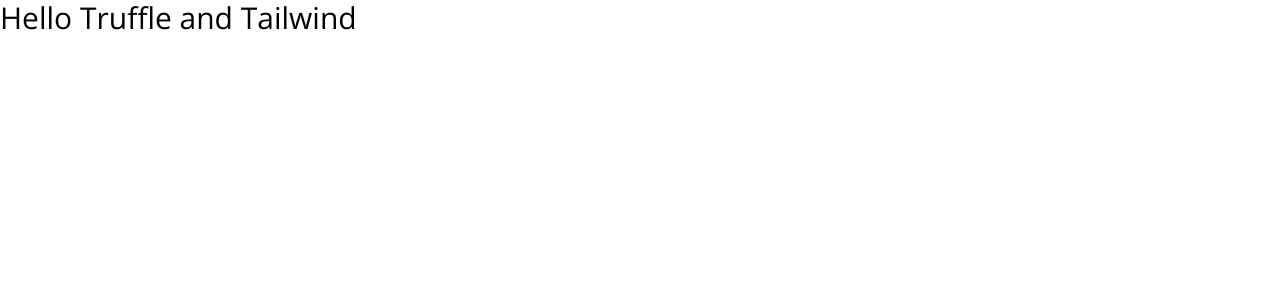
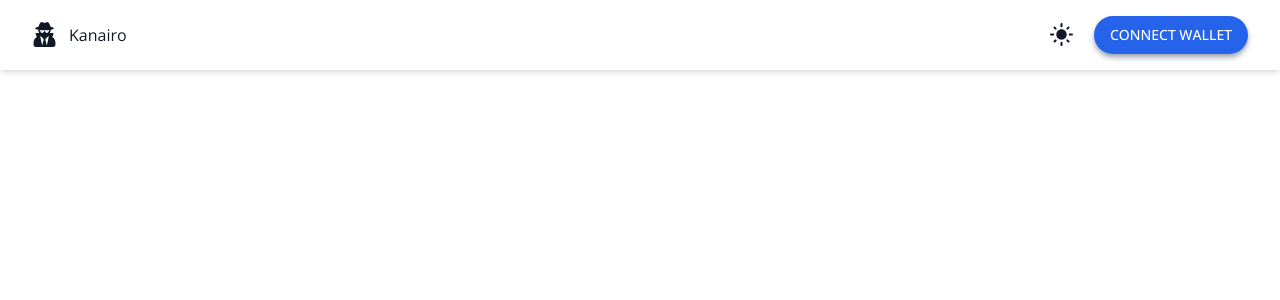
Before and after one commit to omondi8399/KanairoDAO, a React (Create React App) app: page / in a window 1280 px wide. Shown: the top 300 px of the page. Built offline with nearby package versions, Linux system fonts and the light colour scheme.

Commit message:
Updated App.jsx

```diff
--- a/src/App.jsx
+++ b/src/App.jsx
@@ -1,7 +1,9 @@
+import Header from "./components/Header"
+
 const App = () => {
   return (
-    <div className="min-h-screen">
-      <h4 className="text-3xl">Hello Truffle and Tailwind</h4>
+    <div className="min-h-screen text-gray-900 dark:text-gray-300 dark:bg-[#212936]">
+      <Header />
     </div>
   )
 }
```
